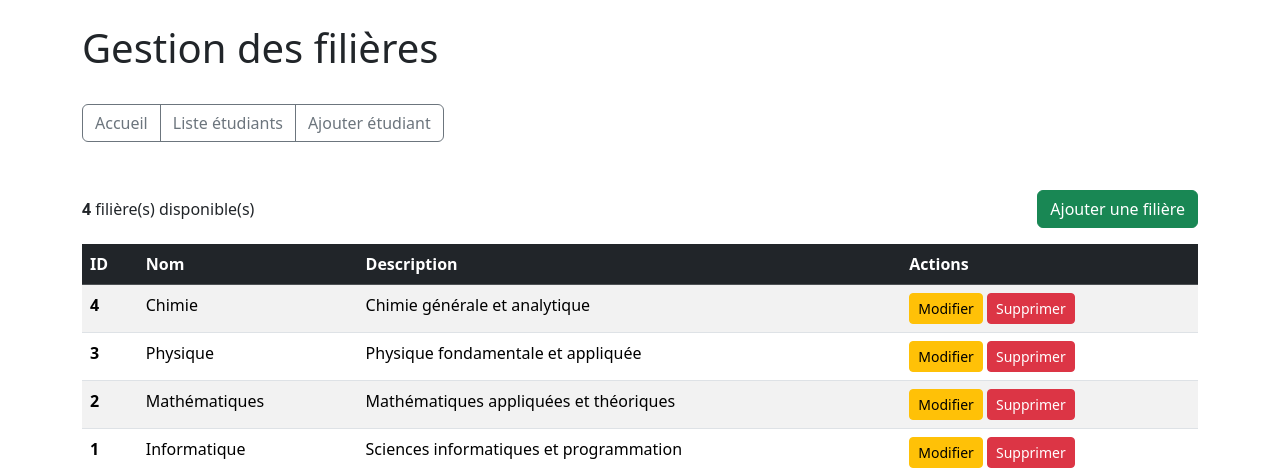
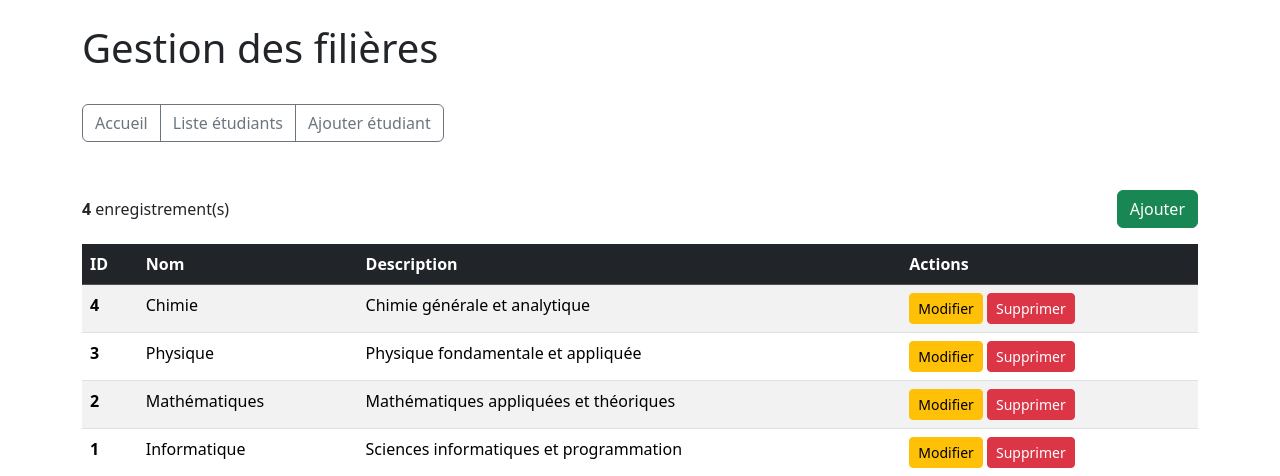
Before and after one commit to chrig46/base-crud-bj, a PHP site: page /demo/filieres.php in a window 1280 px wide. Shown: the top 476 px of the page. Run offline with PHP 8.4, Linux system fonts and the light colour scheme; data comes from the database, SQL or seed files in the repository.

Commit message:
refactor(demo): Affiner la généralisation des messages et commentaires
- Généraliser les compteurs en "X enregistrement(s)"
- Neutraliser les messages de confirmations, d'état et de bouton

Améliore l'équilibre entre clarté contextuelle et réutilisabilité du code.

```diff
--- a/demo/filieres.php
+++ b/demo/filieres.php
@@ -1,8 +1,8 @@
 <?php
 /**
- * Page de gestion des filières
+ * Page de gestion d'enregistrements
  *
- * Gestion complète des filières avec modals Bootstrap
+ * Gestion complète avec modals Bootstrap
  * et opérations CRUD sur une seule page
  */
 
@@ -24,7 +24,7 @@ if ($_POST) {
     try {
         $filiereModel = new Model('filieres', 'id');
 
-        // Ajout d'une filière
+        // Ajout d'un enregistrement
         if (isset($_POST['ajouter'])) {
             $nom = Security::cleanInput($_POST['nom']);
             $description = Security::cleanInput($_POST['description']);
@@ -36,16 +36,16 @@ if ($_POST) {
                 ]);
 
                 if ($success) {
-                    $message = Alert::success("Filière '{$nom}' ajoutée avec succès !");
+                    $message = Alert::success("Enregistrement ajouté avec succès !");
                 } else {
-                    $message = Alert::error("Erreur lors de l'ajout de la filière");
+                    $message = Alert::error("Erreur lors de l'ajout");
                 }
             } else {
-                $message = Alert::warning("Le nom de la filière est obligatoire");
+                $message = Alert::warning("Le nom est obligatoire");
             }
         }
 
-        // Modification d'une filière
+        // Modification d'un enregistrement
         if (isset($_POST['modifier'])) {
             $id = (int)$_POST['id'];
             $nom = Security::cleanInput($_POST['nom']);
@@ -58,7 +58,7 @@ if ($_POST) {
                 ]);
 
                 if ($success) {
-                    $message = Alert::success("Filière '{$nom}' modifiée avec succès !");
+                    $message = Alert::success("Enregistrement modifié avec succès !");
                 } else {
                     $message = Alert::error("Erreur lors de la modification");
                 }
@@ -67,13 +67,13 @@ if ($_POST) {
             }
         }
 
-        // Suppression d'une filière
+        // Suppression d'un enregistrement
         if (isset($_POST['supprimer'])) {
             $id = (int)$_POST['id'];
             if ($id > 0) {
                 $success = $filiereModel->delete($id);
                 if ($success) {
-                    $message = Alert::success("Filière supprimée avec succès !");
+                    $message = Alert::success("Enregistrement supprimé avec succès !");
                 } else {
                     $message = Alert::error("Erreur lors de la suppression");
                 }
@@ -119,9 +119,9 @@ try {
 
         <!-- Bouton d'ajout et compteur -->
         <div class="d-flex justify-content-between align-items-center mt-4 mb-3">
-            <p class="mb-0"><strong><?= count($filieres) ?></strong> filière(s) disponible(s)</p>
+            <p class="mb-0"><strong><?= count($filieres) ?></strong> enregistrement(s)</p>
             <button type="button" class="btn btn-success" data-bs-toggle="modal" data-bs-target="#ajouterModal">
-                Ajouter une filière
+                Ajouter
             </button>
         </div>
 
@@ -158,7 +158,7 @@ try {
         </table>
         <?php else: ?>
             <div class="alert alert-info mt-4">
-                Aucune filière trouvée. <button type="button" class="btn btn-link p-0" data-bs-toggle="modal" data-bs-target="#ajouterModal">Ajouter la première filière</button>
+                Aucun enregistrement trouvé. <button type="button" class="btn btn-link p-0" data-bs-toggle="modal" data-bs-target="#ajouterModal">Ajouter le premier</button>
             </div>
         <?php endif; ?>
 
@@ -173,13 +173,13 @@ try {
         <div class="modal-dialog">
             <div class="modal-content">
                 <div class="modal-header">
-                    <h5 class="modal-title">Ajouter une filière</h5>
+                    <h5 class="modal-title">Ajouter</h5>
                     <button type="button" class="btn-close" data-bs-dismiss="modal"></button>
                 </div>
                 <form method="POST">
                     <div class="modal-body">
                         <div class="mb-3">
-                            <label for="ajout_nom" class="form-label">Nom de la filière *</label>
+                            <label for="ajout_nom" class="form-label">Nom *</label>
                             <input type="text" class="form-control" id="ajout_nom" name="nom" required>
                         </div>
                         <div class="mb-3">
@@ -201,14 +201,14 @@ try {
         <div class="modal-dialog">
             <div class="modal-content">
                 <div class="modal-header">
-                    <h5 class="modal-title">Modifier la filière</h5>
+                    <h5 class="modal-title">Modifier</h5>
                     <button type="button" class="btn-close" data-bs-dismiss="modal"></button>
                 </div>
                 <form method="POST">
                     <div class="modal-body">
                         <input type="hidden" id="modif_id" name="id">
                         <div class="mb-3">
-                            <label for="modif_nom" class="form-label">Nom de la filière *</label>
+                            <label for="modif_nom" class="form-label">Nom *</label>
                             <input type="text" class="form-control" id="modif_nom" name="nom" required>
                         </div>
                         <div class="mb-3">
@@ -230,13 +230,13 @@ try {
         <div class="modal-dialog">
             <div class="modal-content">
                 <div class="modal-header">
-                    <h5 class="modal-title">Supprimer la filière</h5>
+                    <h5 class="modal-title">Supprimer</h5>
                     <button type="button" class="btn-close" data-bs-dismiss="modal"></button>
                 </div>
                 <form method="POST">
                     <div class="modal-body">
                         <input type="hidden" id="suppr_id" name="id">
-                        <p>Êtes-vous sûr de vouloir supprimer la filière <strong id="suppr_nom"></strong> ?</p>
+                        <p>Êtes-vous sûr de vouloir supprimer <strong id="suppr_nom"></strong> ?</p>
                     </div>
                     <div class="modal-footer">
                         <button type="button" class="btn btn-outline-secondary" data-bs-dismiss="modal">Annuler</button>
@@ -249,7 +249,7 @@ try {
 
     <script src="../bootstrap-5.3.7-dist/js/bootstrap.bundle.min.js"></script>
     <script>
-        // Fonction pour modifier une filière
+        // Fonction pour modifier un enregistrement
         function modifierFiliere(id, nom, description) {
             document.getElementById('modif_id').value = id;
             document.getElementById('modif_nom').value = nom;
@@ -259,7 +259,7 @@ try {
             modal.show();
         }
 
-        // Fonction pour supprimer une filière
+        // Fonction pour supprimer un enregistrement
         function supprimerFiliere(id, nom) {
             document.getElementById('suppr_id').value = id;
             document.getElementById('suppr_nom').textContent = nom;
```
Also changed, not shown: demo/etudiants_add.php (+8 -8 lines), demo/etudiants_edit.php (+11 -11 lines), demo/etudiants_list.php (+10 -10 lines).
